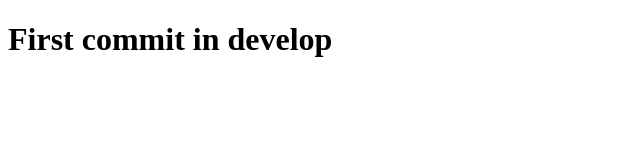
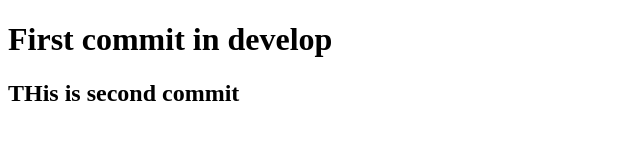
Before and after one commit to TejasChitroda/git, a plain HTML site: page index.html in a window 1280 px wide. Shown: the whole page, without its empty margins (0-640 px from the left). Drawn offline with Linux system fonts and the light colour scheme.

Commit message:
second develop

```diff
--- a/index.html
+++ b/index.html
@@ -7,5 +7,6 @@
 </head>
 <body>
     <h1>First commit in develop</h1>
+    <h2>THis is second commit</h2>
 </body>
 </html>
```
